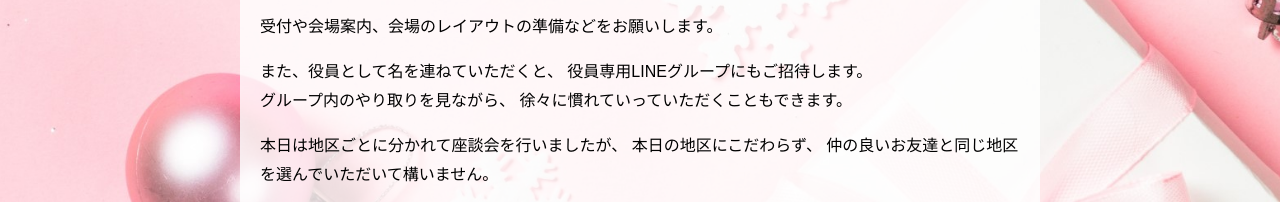
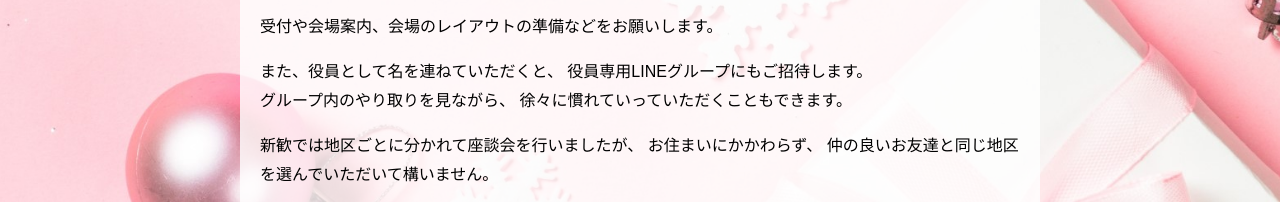
Before and after one commit to kt-creator/katsudou, a plain HTML site: page index.html in a window 1280 px wide. Shown: the part 1077-1279 px from the top of the page. Drawn offline with Linux system fonts and the light colour scheme.

Commit message:
Update index.html

```diff
--- a/index.html
+++ b/index.html
@@ -87,8 +87,8 @@
         グループ内のやり取りを見ながら、
         徐々に慣れていっていただくこともできます。</p>
 
-        <p>本日は地区ごとに分かれて座談会を行いましたが、
-        本日の地区にこだわらず、
+        <p>新歓では地区ごとに分かれて座談会を行いましたが、
+        お住まいにかかわらず、
         仲の良いお友達と同じ地区を選んでいただいて構いません。</p>
 
         <p>南山父母懇は、強制ではなく主体的な活動です。
```
